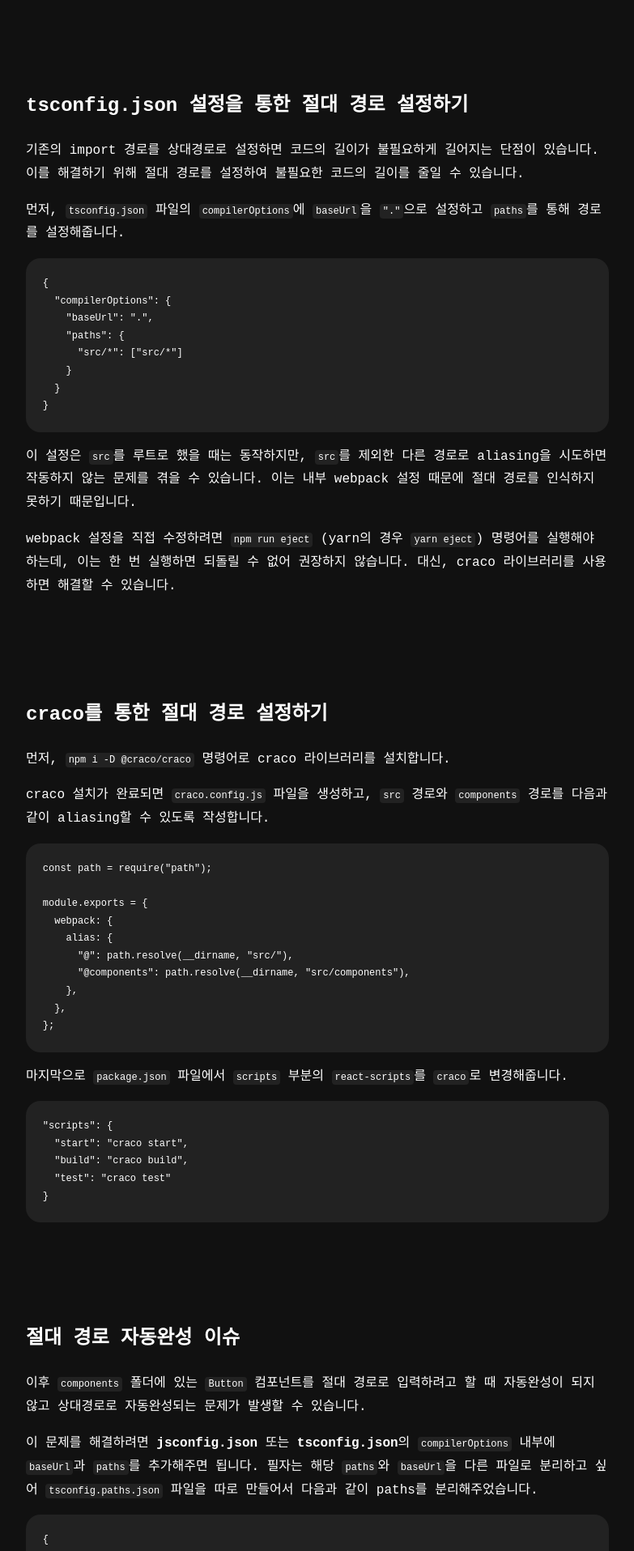
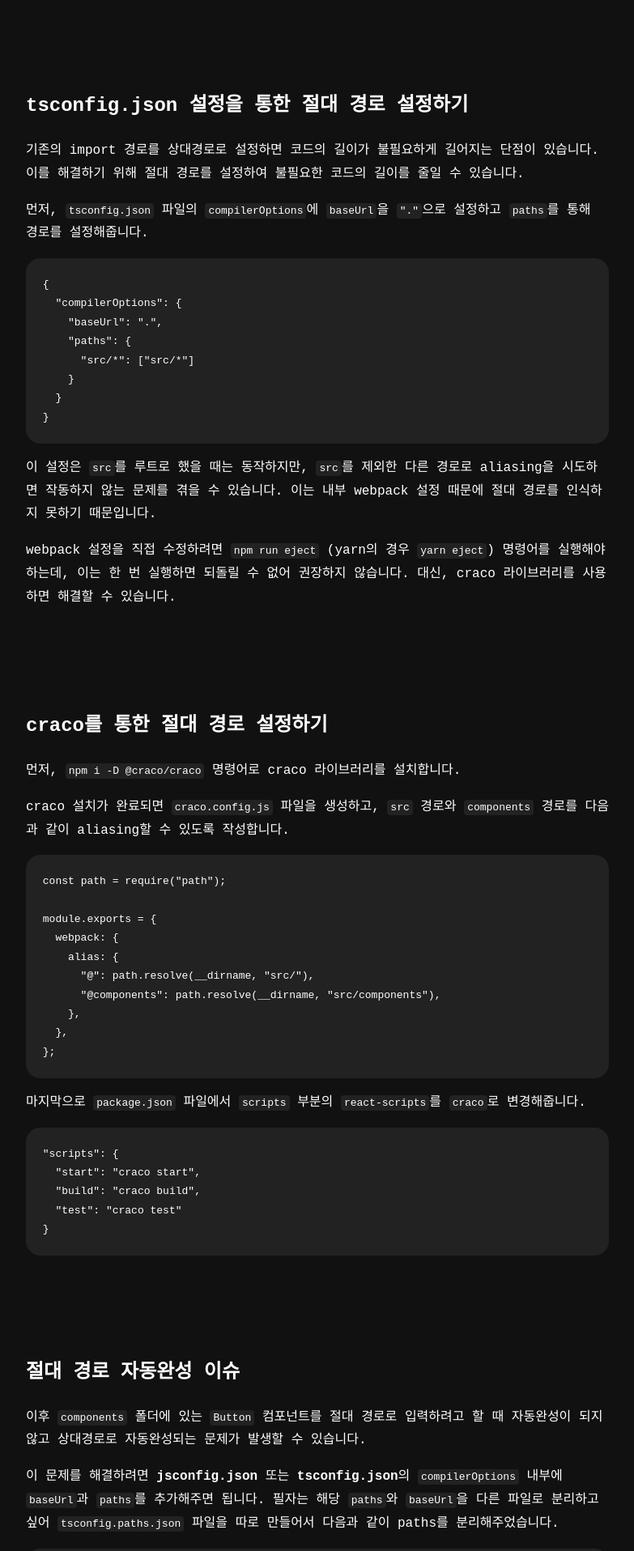
Before and after one commit to kang-kibong/kang-kibong.github.io, a Jekyll site: the page built from _posts/2024-07-01-CRA + TypeScript 프로젝트 환경에서의 절대 경로 설정하기.md, in a window 1280 px wide. Shown: the part 604-2520 px from the top of the page at 81% size, without its empty margins (248-1031 px from the left). Built offline with Jekyll 4.4.1, drawn with Linux system fonts in a browser that asks for light colours.

Commit message:
fix: 코드 블럭 폰트 사이즈 수정

```diff
--- a/_sass/no-style-please.scss
+++ b/_sass/no-style-please.scss
@@ -116,7 +116,7 @@ code {
   background: #222;
   border-radius: 4px;
   padding: 2px 4px;
-  font-size: 12px;
+  font-size: 13px;
 }
 
 div.highlighter-rouge code {
@@ -238,4 +238,9 @@ header h1 {
     text-align: center;
     margin-bottom: 26px;
   }
+
+  // Code
+  code {
+    font-size: 12px;
+  }
 }
```
Also changed, not shown: 2 other files.
